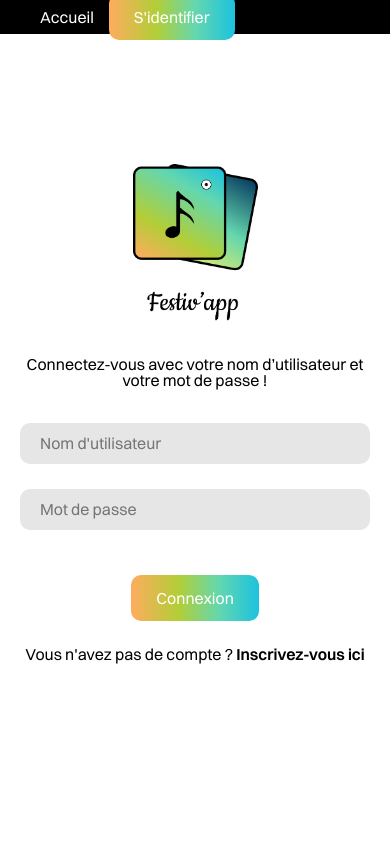
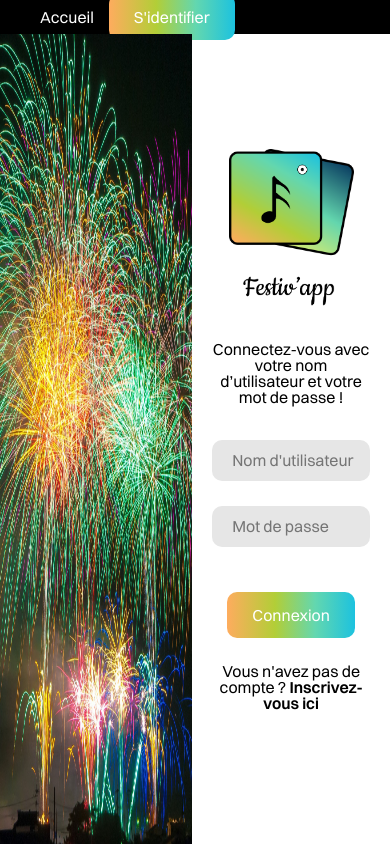
Before and after one commit to Jeff-Erson44/Festival-app, a Next.js app: page /login in a window 390 px wide. Built offline with nearby package versions, Linux system fonts and the light colour scheme; no server answers.

Commit message:
responsive fixe bug 1

```diff
--- a/pages/login/index.js
+++ b/pages/login/index.js
@@ -8,6 +8,8 @@ import Image from 'next/image';
 import styled from 'styled-components';
 
 const SigninStyle = styled.div`
+    width: 100%;
+    overflow:hidden ;
     @media screen and (max-width: 768px) {
         .container{
             .container__image{
@@ -16,7 +18,7 @@ const SigninStyle = styled.div`
             .container__form{
                 padding: 0 20px!important;
                 &--logo{
-                    margin-top: 50px!important;
+                    margin-top: 35px!important;
                 }
                 p{
                     font-size: 1rem!important;
@@ -35,8 +37,11 @@ const SigninStyle = styled.div`
     }
     .container {
         display: flex;
+        height: 96vh;
+        width: 100%;
         .container__image{
             align-content: center;
+            width: 40%;
         }
         .container__form{
             padding: 0 150px;
@@ -146,14 +151,13 @@ export default function Signin() {
                 <title>Signin</title>
             </Head>
             <div className="container">
-                <div className="container__image">
-                    <Image
+                <Image
                         src="/login/signin.webp"
-                        alt="photo illustration festival page de connexion"
+                        alt="logo de l'application"
+                        height={1024}
                         width={694}
-                        height={905}
+
                     />
-                </div>
             <div className="container__form">
                 <div className="container__form--logo">
                     <Image
```
Also changed, not shown: pages/login/signup.js (+5 -4 lines).
